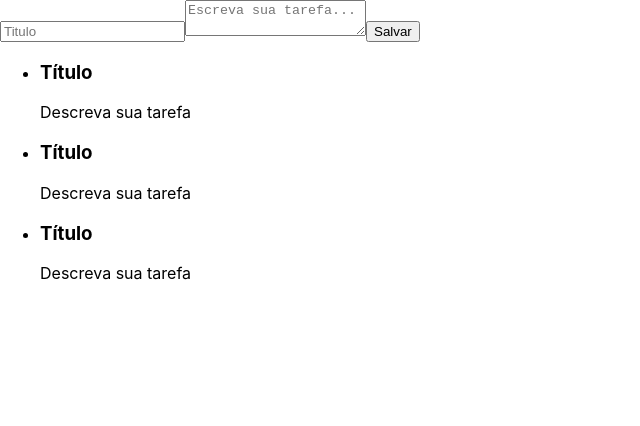
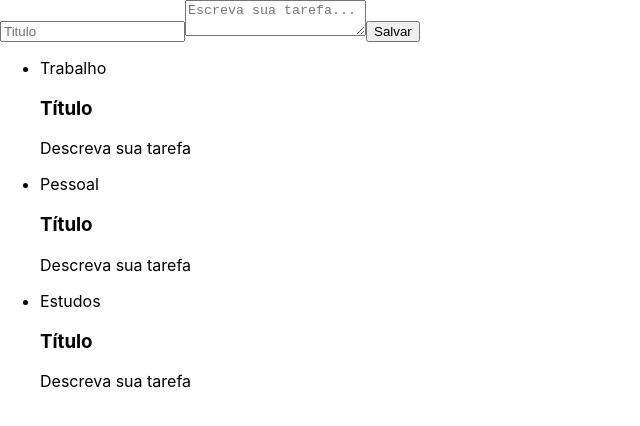
Before and after one commit to LaisMaas/FrontEndTreinamento_R2U, a React (Create React App) app in the folder Trilha4_React/ceep/: page / in a window 1280 px wide. Shown: the top 426 px of the page, without its empty margins (0-640 px from the left). Built offline with nearby package versions, Linux system fonts and the light colour scheme.

Commit message:
integrando o js_utilizando laço FOR

```diff
--- a/Trilha4_React/ceep/src/componentes/listaDeNotas.jsx
+++ b/Trilha4_React/ceep/src/componentes/listaDeNotas.jsx
@@ -3,21 +3,12 @@ import CardNota from "./cardNota";
 
 class ListaDeNotas extends Component {
   render() {
-    return (
-      <ul>
-        <li>
-          <CardNota />
-        </li>
-
-        <li>
-          <CardNota />
-        </li>
-
-        <li>
-          <CardNota />
-        </li>
-      </ul>
-    );
+    return <ul>{Array.of("Trabalho", "Pessoal", "Estudos").map(categoria => {
+      return (<li>
+        <div>{categoria}</div>
+        <CardNota />
+      </li>);
+    })}</ul>;
   }
 }
 export default ListaDeNotas;
```
